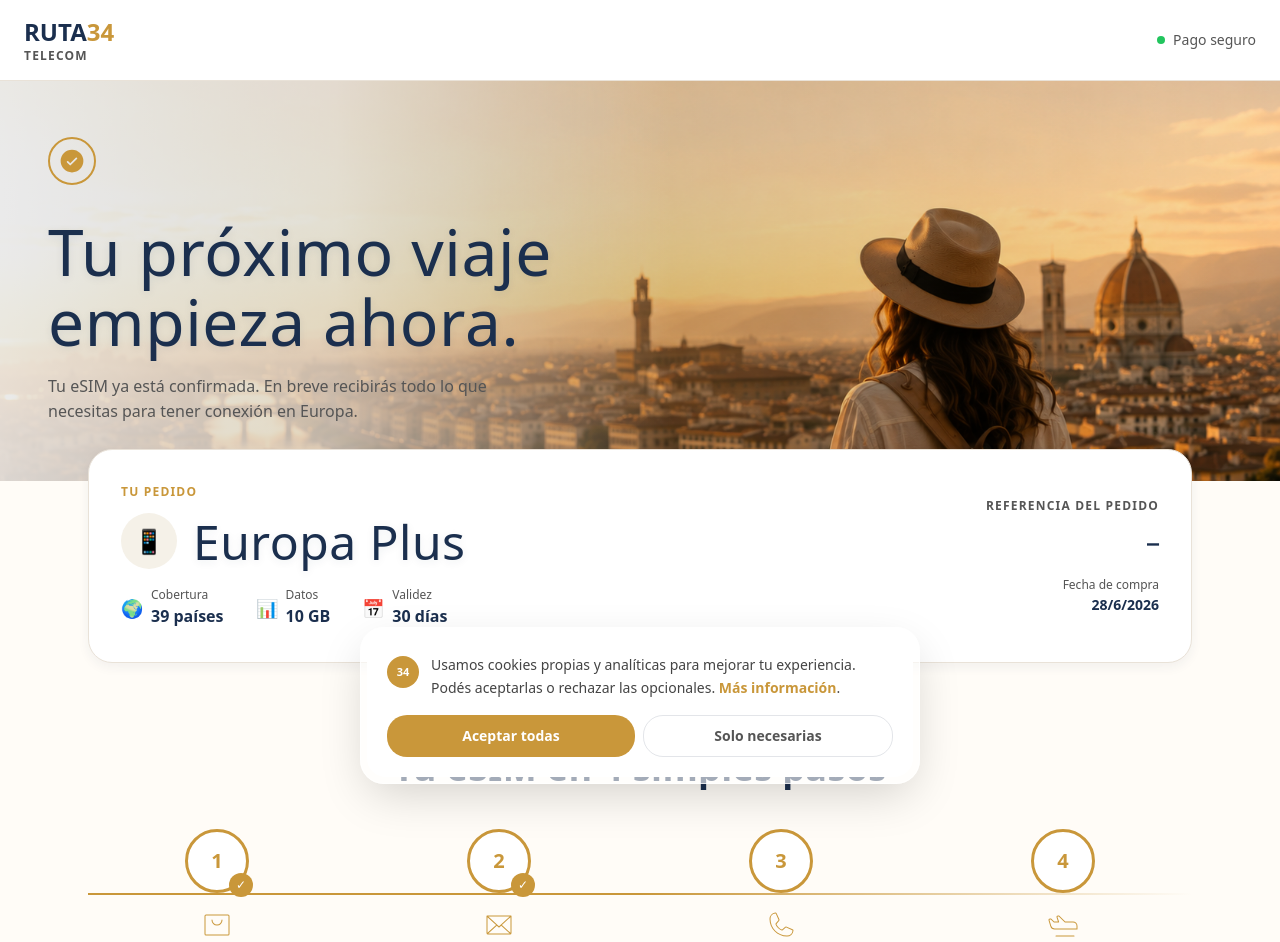
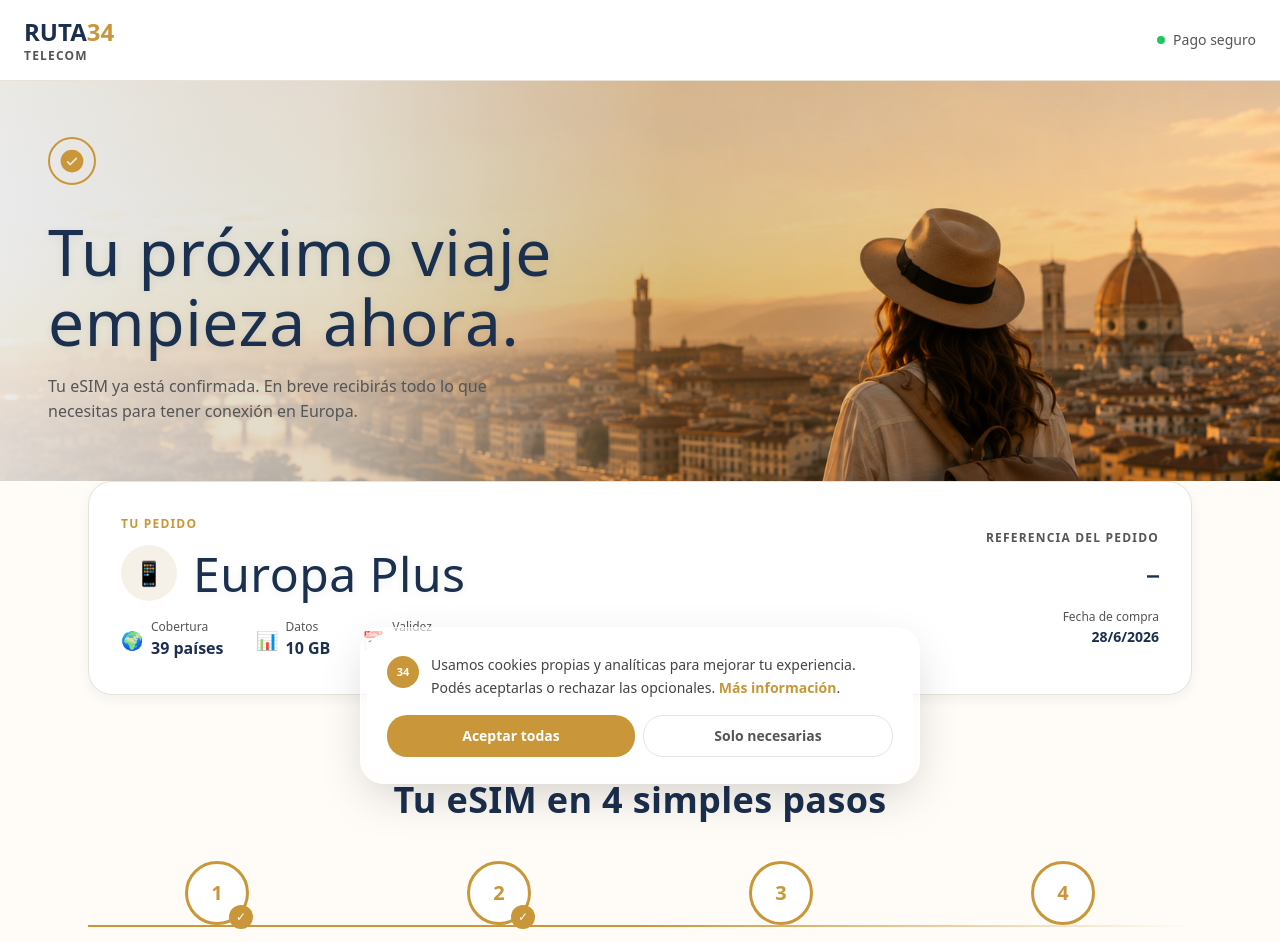
Before and after one commit to Juangas50/esim-europa, a Next.js app: page /es/confirmacion in a window 1280 px wide. Shown: the top 942 px of the page. Built offline with nearby package versions, Linux system fonts and the light colour scheme; no server answers.

Commit message:
adjust: fine-tune order card spacing for optimal visual balance

```diff
--- a/src/app/[locale]/confirmacion/page.tsx
+++ b/src/app/[locale]/confirmacion/page.tsx
@@ -90,7 +90,7 @@ function ConfirmacionContent() {
       </div>
 
       {/* Main Content */}
-      <div className="max-w-6xl mx-auto px-4 sm:px-6 py-0 sm:py-4 -mt-8 sm:-mt-12">
+      <div className="max-w-6xl mx-auto px-4 sm:px-6 py-0 sm:py-4 -mt-2 sm:-mt-4">
 
         {/* Tarjeta de Pedido */}
         <motion.div
```
